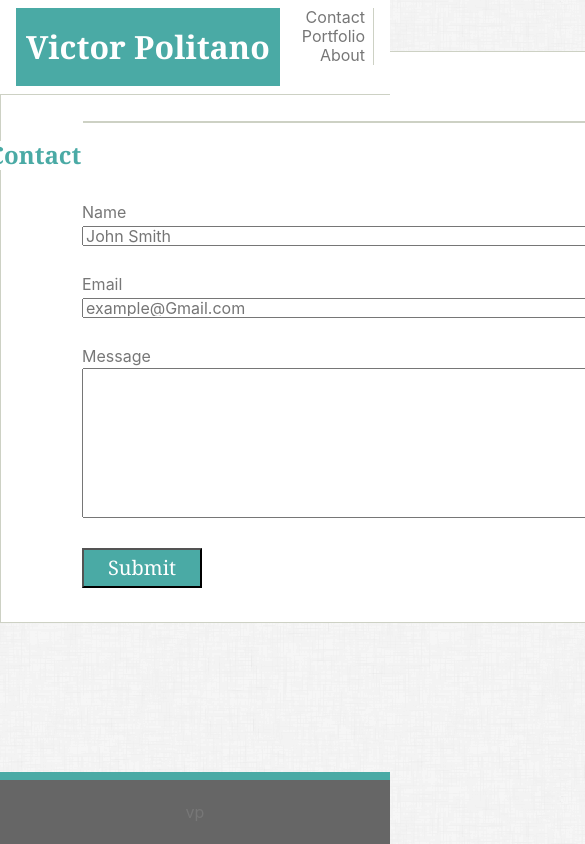
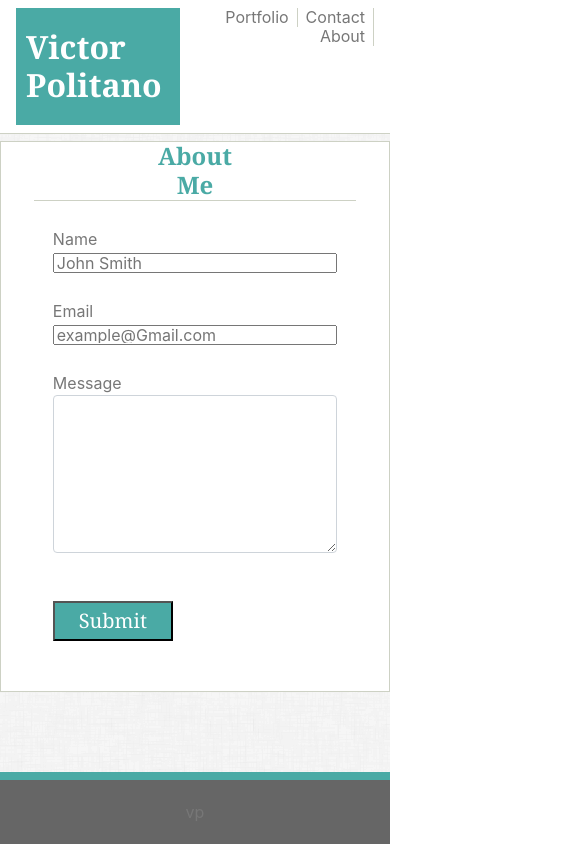
Before and after one commit to viant3/Bootstrap-Portfolio, a plain HTML site: page contact.html in a window 390 px wide. Shown: the top 844 px of the page, 585 px wide, since content can reach past the window. Drawn offline with nearby package versions, Linux system fonts and the light colour scheme.

Commit message:
made responsive form-added @media for 640px screens

```diff
--- a/assets/css/style.css
+++ b/assets/css/style.css
@@ -141,10 +141,8 @@ p {
 
   .textBoxStandard {
       height: 20px;
-      width: 800px;
+      width: 100%;
   }
-
-
 
   .floatText{
     clear: left;
@@ -170,11 +168,6 @@ p {
     height: 40px;
 }
 
-.hideScroll{
-  overflow-x: hidden;
-}
-
-
 /* bootstrap over-rides */
 
 .navbar {
@@ -188,7 +181,16 @@ p {
 @media (max-width: 640px) {
   section.mainBox {
     max-width: 400px;
-    margin-top: 13%;
+    margin-top: 30%;
     margin-bottom: 20%;
   }
+  img.imgSize {
+    display: block;
+    padding: 0 0 4% 0;
+    margin: 0 auto;
+  }
+  h2 {
+    display: block;
+    margin: 0 auto;
+  }
 }
--- a/contact.html
+++ b/contact.html
@@ -2,36 +2,48 @@
 <html lang="en-us">
 
 <head>
+
   <meta charset="UTF-8">
-  <title>Contact</title>
+  <meta name="viewport" content="width=device-width, initial-scale=1.0">
   <link rel="stylesheet" href="https://stackpath.bootstrapcdn.com/bootstrap/4.3.1/css/bootstrap.min.css" integrity="sha384-ggOyR0iXCbMQv3Xipma34MD+dH/1fQ784/j6cY/iJTQUOhcWr7x9JvoRxT2MZw1T" crossorigin="anonymous">
   <link rel="stylesheet" type="text/css" href="assets/css/style.css">
 
+  <title>Contact</title>
+
 </head>
 
-<body>
+<body >
 
-                        <nav class="navbar navbar-expand-sm bg-white fixed-top">
+
+
+           <nav class="navbar navbar-expand-lg bg-white fixed-top">
                     <div class="centerPage">
+                          <div class="row">
+
+                                    <div class="col">
                                           <h1>Victor Politano</h1>
+                                    </div>
+
+                                    <div class="col">
                                                     <a href="contact.html">Contact</a>
                                                     <a href="portfolio.html">Portfolio</a>
                                                     <a href="index.html">About</a>
                                      </div>
+
+                          </div>
+                      </div>
             </nav>
-
-
 
         <br>
 
 
-      <section class= "cotainer-fluid">
+        <section class="container-fluid mainBox">
 
                   <div class="row">
+                    <div class="col"><h2>About Me</h2></div>
+                  </div>
 
-             <div class="mainBox">
-
-                    <div class="row"><h2>Contact</h2><hr></div>
+                          <hr>
 
                         <form method="POST" action="mailto:viant3ucf@gmail.com" enctype="text/plain">
                                 Name<br>
@@ -39,13 +51,14 @@
                                 Email<br>
                                 <input type="text" name="Email" class="textBoxStandard" placeholder="example@Gmail.com"><br><br>
                                 Message<br>
-                                    <textarea class="hideScroll" Name="Message" rows="6" cols="108" wrap="soft"></textarea><br><br>
+
+                                <div class="form-group">
+                                    <textarea class=" form-control" Name="Message" rows="6" cols="108" wrap="soft"></textarea><br><br>
                                     <input type="submit" value="Submit">
+                                </div>
+
                         </form><br>
 
-               </div>
-
-          </div>
       </section>
 
 
```
Also changed, not shown: index.html (+10 -5 lines), portfolio.html (+23 -8 lines). Lines whose indentation alone changed are shown as unchanged.
